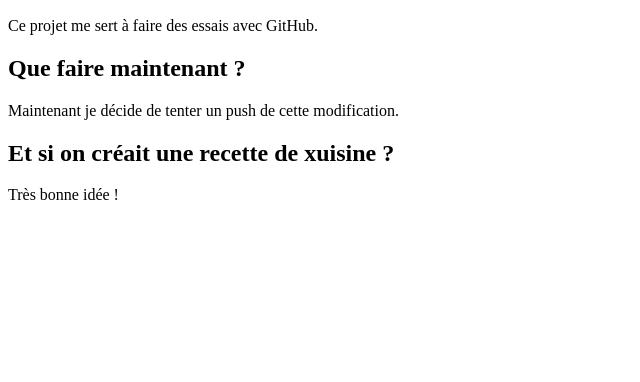
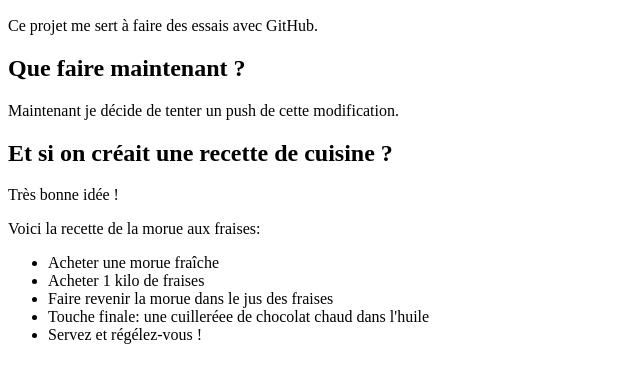
Before and after one commit to PacoEm/myTests, a plain HTML site: page index.html in a window 1280 px wide. Shown: the part 110-492 px from the top of the page, without its empty margins (0-640 px from the left). Drawn offline with Linux system fonts and the light colour scheme.

Commit message:
morue qux fraises

```diff
--- a/index.html
+++ b/index.html
@@ -15,8 +15,19 @@
     <h2>Que faire maintenant ?</h2>
     <p>Maintenant je décide de tenter un push de cette modification.</p>
 
-    <h2>Et si on créait une recette de xuisine ?</h2>
+    <h2>Et si on créait une recette de cuisine ?</h2>
     <P>Très bonne idée !</P>
+    <p>Voici la recette de la morue aux fraises:</p>
+    <ul>
+        <li>Acheter une morue fraîche</li>
+        <li>Acheter 1 kilo de fraises</li>
+        <li>Faire revenir la morue dans le jus des fraises</li>
+        <li>Touche finale: une cuilleréee de chocolat chaud dans l'huile</li>
+        <li>Servez et régélez-vous !</li>
+    </ul>
+
+
+
 
 
 
```
